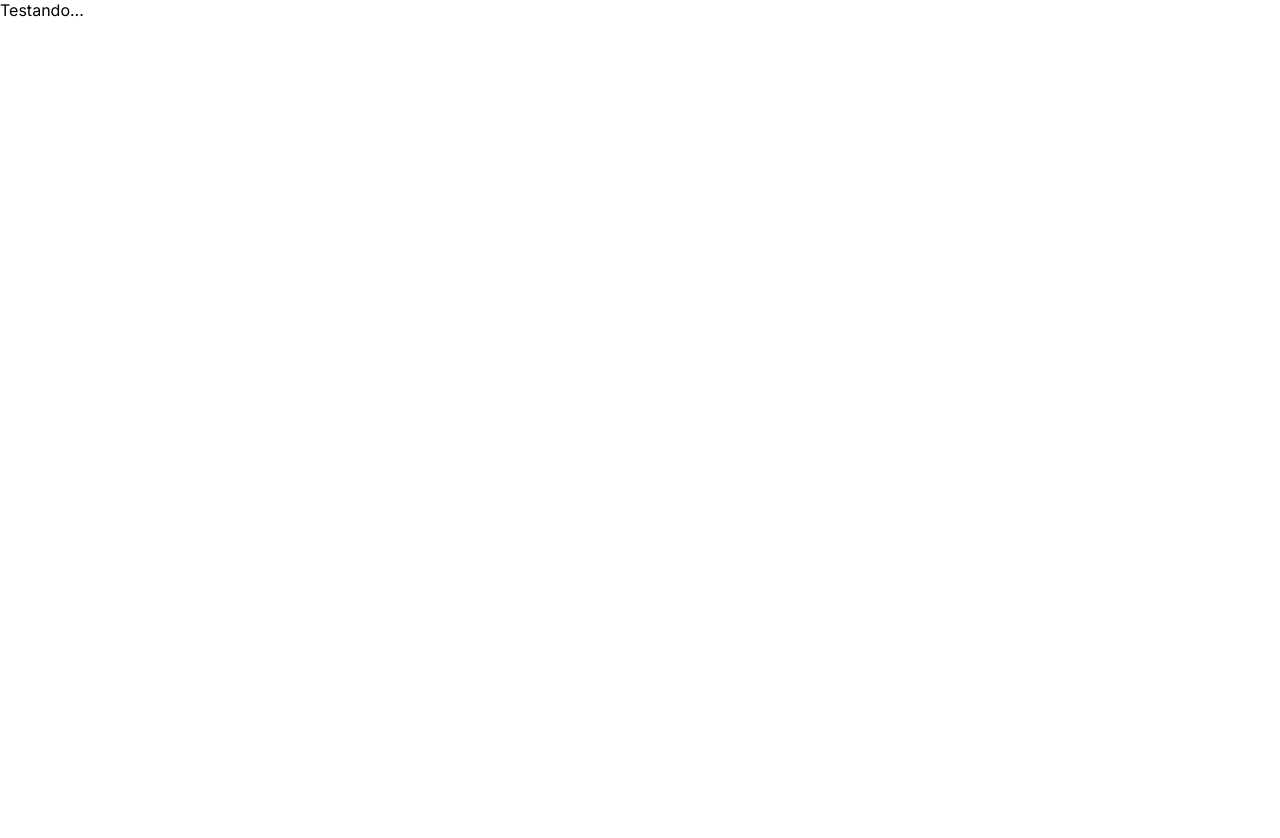
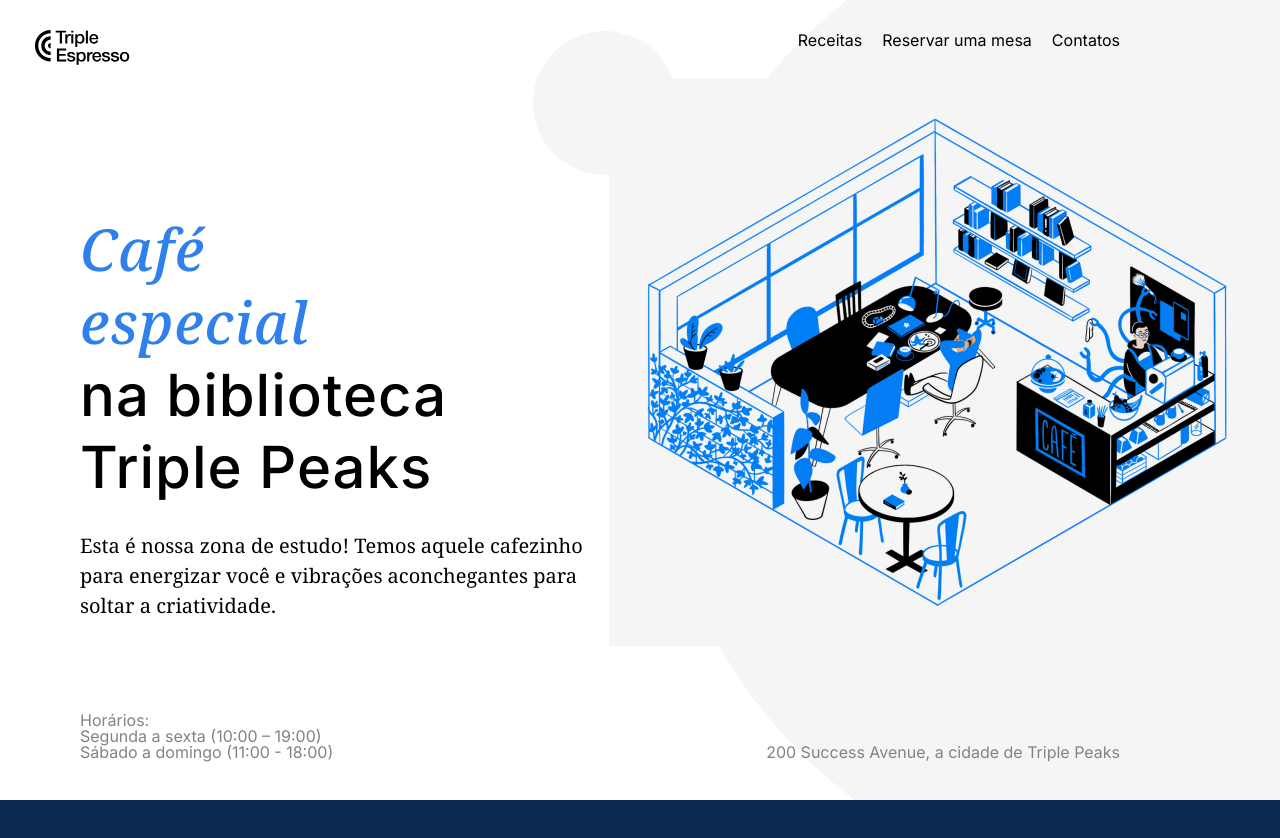
Before and after one commit to aenderb/web_project_coffeeshop, a plain HTML site: page index.html in a window 1280 px wide. Before the commit the page ends 800 px from the top, so only its background shows below. Drawn offline with Linux system fonts and the light colour scheme.

Commit message:
Nova atualização do projeto - Header

```diff
--- a/index.html
+++ b/index.html
@@ -34,8 +34,62 @@
   </head>
   <body>
     <div class="page">
-      Testando...
-      <header class="header"></header>
+      <header class="header">
+        <nav class="nav">
+          <img
+            src="./images/logo_coffeeshop_dark.svg"
+            alt="Logotipo da cafeteria Triple Espresso"
+            class="nav__logo"
+          />
+
+          <ul class="nav__links">
+            <li>
+              <a href="#" class="nav__link">Receitas</a>
+            </li>
+            <li>
+              <a href="#" class="nav__link">Reservar uma mesa</a>
+            </li>
+            <li>
+              <a href="#" class="nav__link">Contatos</a>
+            </li>
+          </ul>
+        </nav>
+        <div class="header__content">
+          <div>
+            <h1 class="header__title">
+              <span class="header__title header__title_span-accent"
+                >Café especial</span
+              >
+              na biblioteca Triple Peaks
+            </h1>
+            <p class="header__description">
+              Esta é nossa zona de estudo! Temos aquele cafezinho para energizar
+              você e vibrações aconchegantes para soltar a criatividade.
+            </p>
+          </div>
+          <img
+            src="./images/inside_coffee_shop.png"
+            alt="Ilustração 'Dentro da biblioteca'"
+            class="header__image"
+          />
+        </div>
+        <div class="header__footer">
+          <div class="header__time">
+            <p class="header__time header__footer-paragraph">Horários:</p>
+            <p class="header__time header__footer-paragraph">
+              Segunda a sexta (10:00 – 19:00)
+            </p>
+            <p class="header__time header__footer-paragraph">
+              Sábado a domingo (11:00 - 18:00)
+            </p>
+          </div>
+          <div class="header__address">
+            <p class="header__address header__footer-paragraph">
+              200 Success Avenue, a cidade de Triple Peaks
+            </p>
+          </div>
+        </div>
+      </header>
       <main class="content">
         <section class="recipes"></section>
         <section class="reservation"></section>
--- a/pages/index.css
+++ b/pages/index.css
@@ -6,3 +6,138 @@
   font-size: 16px;
   line-height: 20px;
 }
+
+.header {
+  display: flex;
+  flex-direction: column;
+  height: 100vh;
+  min-height: 720px;
+  max-height: 800px;
+  padding: 30px 80px 40px 80px;
+  position: relative;
+  box-sizing: border-box;
+  background-color: #fff;
+
+  background-image: url("../images/background_header.svg");
+  /* background-position: center; */
+  background-repeat: no-repeat;
+  background-size: cover;
+}
+
+.nav {
+  display: flex;
+  justify-content: space-between;
+}
+
+.nav__logo {
+  position: absolute;
+  top: 30px;
+  left: 30px;
+  width: 105px;
+  height: 35px;
+}
+
+.nav__links {
+  position: absolute;
+  top: 30px;
+  right: 80px;
+  display: flex;
+  height: 20px;
+  column-gap: 20px;
+  padding-left: 0;
+  margin: 0;
+  margin-right: 80px;
+  list-style-type: none;
+}
+
+.nav__link {
+  color: #000000;
+  text-decoration: none;
+  font-size: 16px;
+  font-weight: 500px;
+}
+
+.header__content {
+  display: flex;
+  justify-content: space-between;
+}
+
+.header__title {
+  max-width: 709px;
+  font-size: 58px;
+  line-height: 72px;
+  font-weight: 500;
+  letter-spacing: 1px;
+  border: 0;
+  margin: 0;
+  margin-top: 183px;
+}
+
+.header__title_span-accent {
+  width: 100%;
+  font-family: "Noto Serif", "Times New Roman", Serif;
+  font-style: italic;
+  font-size: 58px;
+  line-height: 72px;
+  color: #2f80ed;
+  margin: 0 300px 0 0;
+}
+
+.header__description {
+  max-width: 638px;
+  font-family: "Noto Serif", "Times New Roman", Serif;
+  font-size: 20px;
+  line-height: 30px;
+  margin: 0;
+  margin-top: 28px;
+  padding: 0;
+  border: 0;
+}
+
+.header__image {
+  max-width: 646px;
+  max-height: 568px;
+  margin-right: 5px;
+  margin-top: 48px;
+}
+
+.header__footer {
+  margin-top: auto;
+
+  display: flex;
+  justify-content: space-between;
+  box-sizing: border-box;
+}
+
+.header__time {
+  margin: 0;
+  padding: 0;
+  border: 0;
+  font-size: 16px;
+  color: #838383;
+  line-height: 16px;
+}
+
+.header__address {
+  margin: 0;
+  padding: 0;
+  border: 0;
+  margin-right: 80px;
+  font-size: 16px;
+  line-height: 16px;
+  align-content: flex-end;
+  color: #838383;
+}
+
+.header__footer-paragraph {
+  margin: 0;
+  padding: 0;
+  border: 0;
+}
+
+.recipes {
+  height: 100vh;
+  min-height: 720px;
+  max-height: 800px;
+  background-color: #0a2850;
+}
```
Also changed, not shown: 1 other file.
